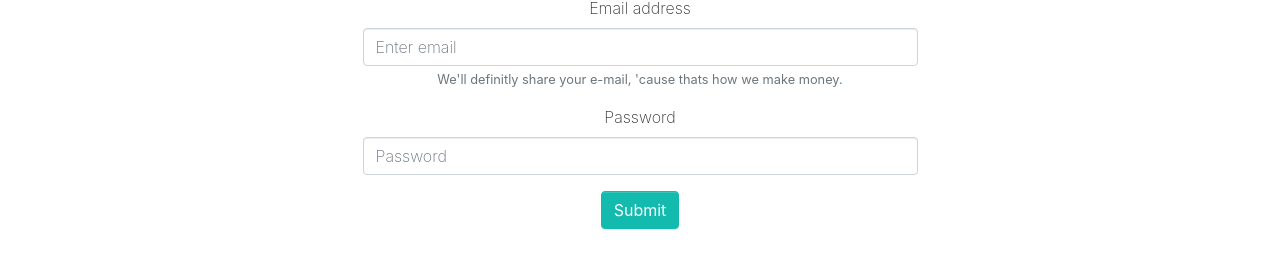
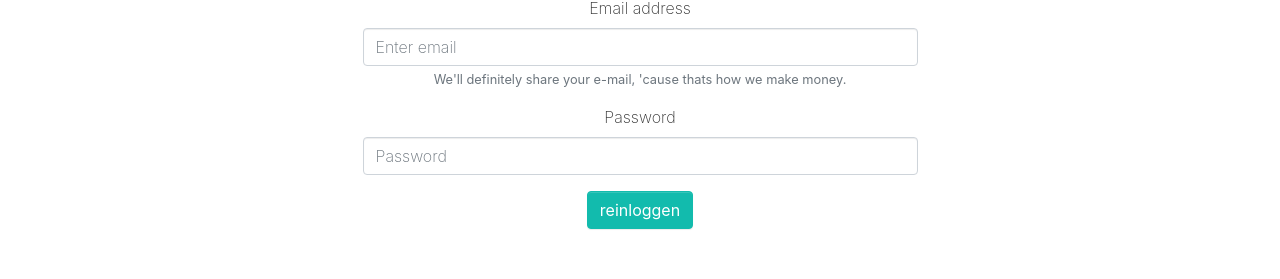
Before and after one commit to BenVae/NewsBrief, a React (Create React App) app: page / in a window 1280 px wide. Shown: the part 307-586 px from the top of the page. Built offline with nearby package versions, Linux system fonts and the light colour scheme.

Commit message:
- small fixes

```diff
--- a/src/components/index/Landing.js
+++ b/src/components/index/Landing.js
@@ -22,13 +22,13 @@ class Landing extends Component {
                                         <div className="form-group"><label>Email address</label>
                                             <input type="email" className="form-control w-50 mx-auto" placeholder="Enter email" required="required">
                                             </input>
-                                            <small className="form-text text-muted">We'll definitly share your e-mail, 'cause thats how we make money.</small>
+                                            <small className="form-text text-muted">We'll definitely share your e-mail, 'cause thats how we make money.</small>
                                             </div>
                                         <div className="form-group"><label>Password</label>
                                             <input type="password" className="form-control w-50 mx-auto" placeholder="Password" required="required">
                                             </input>
                                         </div>
-                                        <button type="submit" className="btn btn-primary">Submit</button>
+                                        <button type="submit" className="btn btn-primary">reinloggen</button>
                                     </form>
                                 </div>
                             </div>
```
